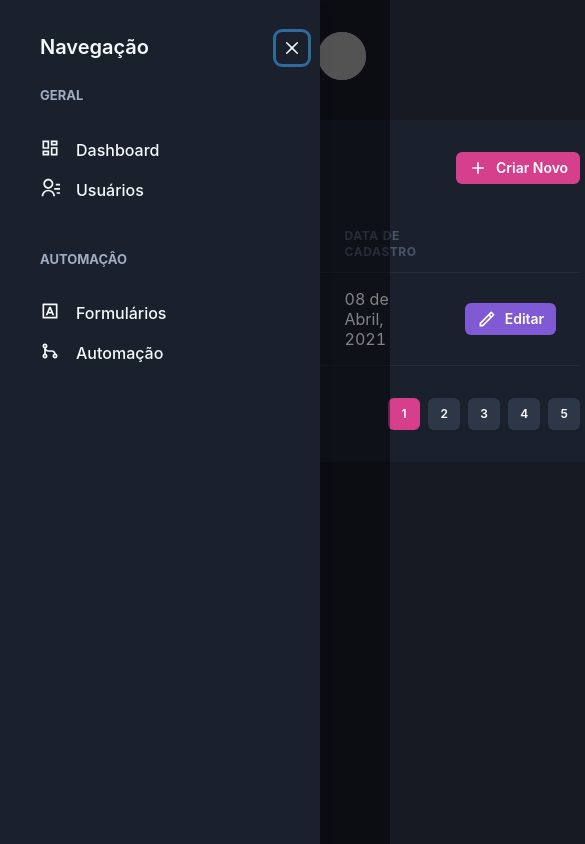
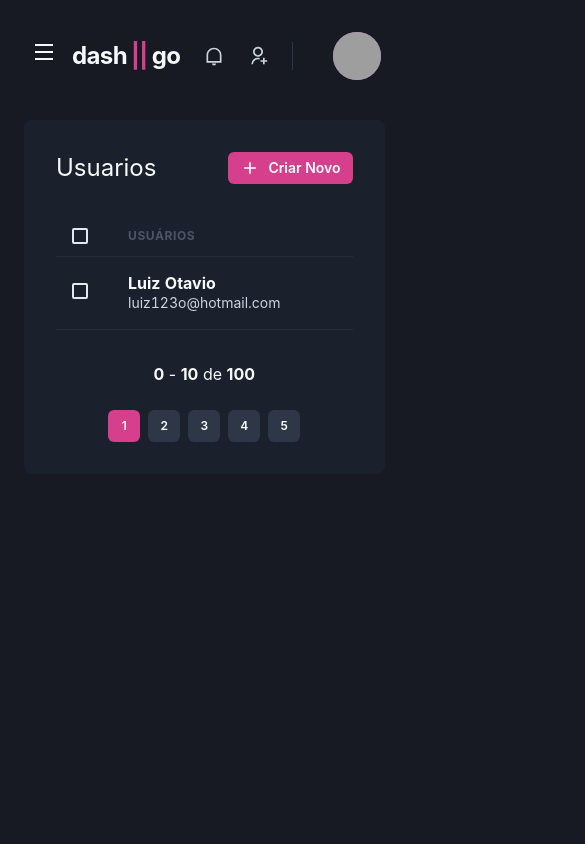
Before and after one commit to luiz123o/ignite-dashgo, a Next.js app: page /users in a window 390 px wide. Shown: the top 844 px of the page, 585 px wide, since content can reach past the window. Built offline with nearby package versions, Linux system fonts and the light colour scheme; grey boxes are pictures that could not be loaded.

Commit message:
Adicionado responsividade

```diff
--- a/src/components/Header/index.tsx
+++ b/src/components/Header/index.tsx
@@ -1,9 +1,13 @@
-import { Flex, useBreakpointValue } from '@chakra-ui/react'
+import { Flex, Icon, IconButton, useBreakpointValue } from '@chakra-ui/react'
 import { Profile } from './Profile'
 import { Logo } from './Logo'
 import { SearchBox } from './SearchBox'
 import { NotificationNav } from './NotificationNav'
+import { useSidebarDrawer } from 'contexts/SideBarDrawerContext'
+import { RiMenuLine } from 'react-icons/ri'
 export function Header() {
+  const { onOpen } = useSidebarDrawer()
+
   const isWideVersion = useBreakpointValue({
     base: false,
     lg: true
@@ -20,6 +24,17 @@ export function Header() {
       px="6"
       align="center"
     >
+      {!isWideVersion && (
+        <IconButton
+          aria-label="Open navigation"
+          fontSize="24"
+          onClick={onOpen}
+          variant="unstyled"
+          icon={<Icon as={RiMenuLine} />}
+          mr="2"
+        ></IconButton>
+      )}
+
       <Logo />
       {isWideVersion && <SearchBox />}
       <Flex align="center" ml="auto">
--- a/src/components/Pagination/index.tsx
+++ b/src/components/Pagination/index.tsx
@@ -5,7 +5,7 @@ export const Pagination = () => {
   return (
     <>
       <Stack
-        direction="row"
+        direction={['column', 'row']}
         spacing="6"
         mt="8"
         justify="space-between"
--- a/src/components/SideBar/MenuSideBar/index.tsx
+++ b/src/components/SideBar/MenuSideBar/index.tsx
@@ -1,17 +1,21 @@
 import { IconType } from 'react-icons'
-import { Text, Link, Icon } from '@chakra-ui/react'
+import Link from 'next/link'
+import { Text, Link as ChakraLink, Icon } from '@chakra-ui/react'
 type MenuSideBarProps = {
   title: string
   icon: IconType
+  href: string
 }
 
-export const MenuSideBar = ({ title, icon }: MenuSideBarProps) => {
+export const MenuSideBar = ({ title, icon, href }: MenuSideBarProps) => {
   return (
-    <Link display="flex" align="center">
-      <Icon as={icon} fontSize="20" />
-      <Text ml="4" fontWeight="medium">
-        {title}
-      </Text>
+    <Link href={href} passHref>
+      <ChakraLink display="flex" align="center">
+        <Icon as={icon} fontSize="20" />
+        <Text ml="4" fontWeight="medium">
+          {title}
+        </Text>
+      </ChakraLink>
     </Link>
   )
 }
--- a/src/components/SideBar/NavSection.tsx
+++ b/src/components/SideBar/NavSection.tsx
@@ -10,8 +10,13 @@ export default function NavSection() {
           GERAL
         </Text>
         <Stack spacing="4" mt="8" align="stretch">
-          {Object.entries(GENERAL_MENU).map(([title, { icon }]) => (
-            <MenuSideBar key={`link-${title}`} title={title} icon={icon} />
+          {Object.entries(GENERAL_MENU).map(([title, { icon, href }]) => (
+            <MenuSideBar
+              key={`link-${title}`}
+              title={title}
+              icon={icon}
+              href={href}
+            />
           ))}
         </Stack>
       </Box>
@@ -20,8 +25,13 @@ export default function NavSection() {
           AUTOMAÇÂO
         </Text>
         <Stack spacing="4" mt="8" align="stretch">
-          {Object.entries(AUTOMATION_MENU).map(([title, { icon }]) => (
-            <MenuSideBar key={`link-${title}`} title={title} icon={icon} />
+          {Object.entries(AUTOMATION_MENU).map(([title, { icon, href }]) => (
+            <MenuSideBar
+              key={`link-${title}`}
+              title={title}
+              icon={icon}
+              href={href}
+            />
           ))}
         </Stack>
       </Box>
--- a/src/components/SideBar/constants/index.tsx
+++ b/src/components/SideBar/constants/index.tsx
@@ -8,21 +8,25 @@ import {
 export const GENERAL_MENU = {
   Dashboard: {
     path: '',
-    icon: RiDashboardLine
+    icon: RiDashboardLine,
+    href: '/dashboard'
   },
   Usuários: {
     path: '',
-    icon: RiContactsLine
+    icon: RiContactsLine,
+    href: '/users'
   }
 }
 
 export const AUTOMATION_MENU = {
   Formulários: {
     path: '',
-    icon: RiInputMethodLine
+    icon: RiInputMethodLine,
+    href: '/forms'
   },
   Automação: {
     path: '',
-    icon: RiGitMergeLine
+    icon: RiGitMergeLine,
+    href: '/automation'
   }
 }
--- a/src/components/SideBar/index.tsx
+++ b/src/components/SideBar/index.tsx
@@ -8,8 +8,11 @@ import {
   DrawerContent,
   DrawerCloseButton
 } from '@chakra-ui/react'
+import { useSidebarDrawer } from 'contexts/SideBarDrawerContext'
 import { SideBarNav } from './SideBarNav'
 export default function SideBar() {
+  const { isOpen, onClose } = useSidebarDrawer()
+
   const isDrawerSideBar = useBreakpointValue({
     base: true,
     lg: false
@@ -18,7 +21,7 @@ export default function SideBar() {
   if (isDrawerSideBar) {
     return (
       // eslint-disable-next-line @typescript-eslint/no-empty-function
-      <Drawer isOpen={true} placement="left" onClose={() => {}}>
+      <Drawer isOpen={isOpen} placement="left" onClose={onClose}>
         <DrawerOverlay>
           <DrawerContent bgColor="gray.800" p="4">
             <DrawerCloseButton mt="6" />
--- a/src/contexts/SideBarDrawerContext.tsx
+++ b/src/contexts/SideBarDrawerContext.tsx
@@ -0,0 +1,23 @@
+import { useDisclosure, UseDisclosureReturn } from '@chakra-ui/react'
+import { useRouter } from 'next/router'
+import { createContext, PropsWithChildren, useContext, useEffect } from 'react'
+
+type SidebarDrawerContextProps = UseDisclosureReturn
+
+const SidebarDrawerContext = createContext({} as SidebarDrawerContextProps)
+
+export function SideDrawerProvider({ children }: PropsWithChildren<unknown>) {
+  const disclosure = useDisclosure()
+  const router = useRouter()
+
+  useEffect(() => {
+    disclosure.onClose()
+  }, [disclosure, router.asPath])
+
+  return (
+    <SidebarDrawerContext.Provider value={disclosure}>
+      {children}
+    </SidebarDrawerContext.Provider>
+  )
+}
+export const useSidebarDrawer = () => useContext(SidebarDrawerContext)
--- a/src/pages/_app.tsx
+++ b/src/pages/_app.tsx
@@ -2,6 +2,7 @@ import type { AppProps } from 'next/app'
 import { ChakraProvider } from '@chakra-ui/react'
 import Head from 'next/head'
 import { theme } from 'styles/theme'
+import { SideDrawerProvider } from 'contexts/SideBarDrawerContext'
 
 function App({ Component, pageProps }: AppProps) {
   return (
@@ -13,7 +14,9 @@ function App({ Component, pageProps }: AppProps) {
         <meta name="description" content="boilerplate" />
       </Head>
       <ChakraProvider theme={theme}>
-        <Component {...pageProps} />;
+        <SideDrawerProvider>
+          <Component {...pageProps} />
+        </SideDrawerProvider>
       </ChakraProvider>
     </>
   )
--- a/src/pages/dashboard.tsx
+++ b/src/pages/dashboard.tsx
@@ -78,13 +78,13 @@ export default function Dashboard() {
           minChildWidth="320px"
           alignItems="flex-start"
         >
-          <Box p="8" bg="gray.800" borderRadius={8} pb="4">
+          <Box p={['6', '8']} bg="gray.800" borderRadius={8} pb="4">
             <Text fontSize="lg" mb="4">
               Inscritos da semana
             </Text>
             <Chart type="area" height={160} {...CHART_SETUP} />
           </Box>
-          <Box p="8" bg="gray.800" borderRadius={8}>
+          <Box p={['6', '8']} bg="gray.800" borderRadius={8} pb="4">
             <Text fontSize="lg" mb="4">
               Taxa de abertura
             </Text>
--- a/src/pages/users/index.tsx
+++ b/src/pages/users/index.tsx
@@ -11,14 +11,20 @@ import {
   Thead,
   Tr,
   Tbody,
-  Td
+  Td,
+  useBreakpointValue
 } from '@chakra-ui/react'
+import Link from 'next/link'
 import { Header } from 'components/Header'
 import { Pagination } from 'components/Pagination'
 import SideBar from 'components/SideBar'
 import { RiAddLine, RiPencilLine } from 'react-icons/ri'
 
 export default function UserList() {
+  const isWideVersion = useBreakpointValue({
+    base: false,
+    lg: true
+  })
   return (
     <Box>
       <Header />
@@ -31,6 +37,7 @@ export default function UserList() {
             <Heading size="lg" fontWeight="normal">
               Usuarios
             </Heading>
+            <Link href="/users/create" passHref>
               <Button
                 as="a"
                 size="sm"
@@ -40,21 +47,22 @@ export default function UserList() {
               >
                 Criar Novo
               </Button>
+            </Link>
           </Flex>
           <Table colorScheme="whiteAlpha">
             <Thead>
               <Tr>
-                <Th px="6" color="gray.300" width="8">
+                <Th px={['4', '4', '6']} color="gray.300" width="8">
                   <Checkbox colorScheme="pink" />
                 </Th>
                 <Th>Usuários</Th>
-                <Th>Data de cadastro</Th>
+                {isWideVersion && <Th>Data de cadastro</Th>}
                 <Th width="8"></Th>
               </Tr>
             </Thead>
             <Tbody>
               <Tr>
-                <Td px="6">
+                <Td px={['4', '4', '6']}>
                   <Checkbox colorScheme="pink" />
                 </Td>
                 <Td>
@@ -65,8 +73,9 @@ export default function UserList() {
                     </Text>
                   </Box>
                 </Td>
-                <Td>08 de Abril, 2021</Td>
+                {isWideVersion && <Td>08 de Abril, 2021</Td>}
                 <Td>
+                  {isWideVersion && (
                     <Button
                       as="a"
                       size="sm"
@@ -76,6 +85,7 @@ export default function UserList() {
                     >
                       Editar
                     </Button>
+                  )}
                 </Td>
               </Tr>
             </Tbody>
```
Also changed, not shown: src/components/ActiveLink.tsx (added, +17 -0 lines), src/pages/users/create.tsx (+9 -5 lines). Lines whose indentation alone changed are shown as unchanged.
